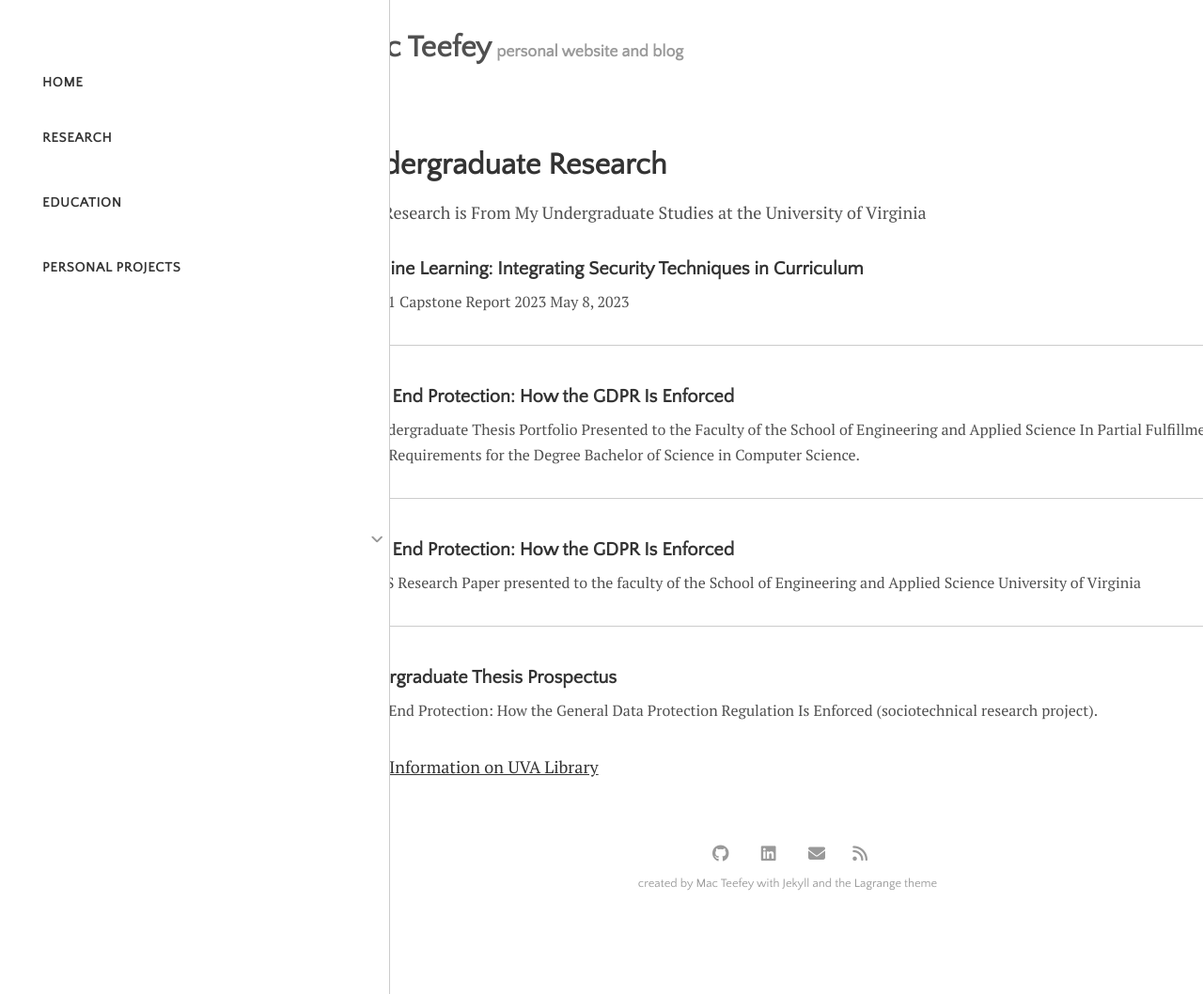
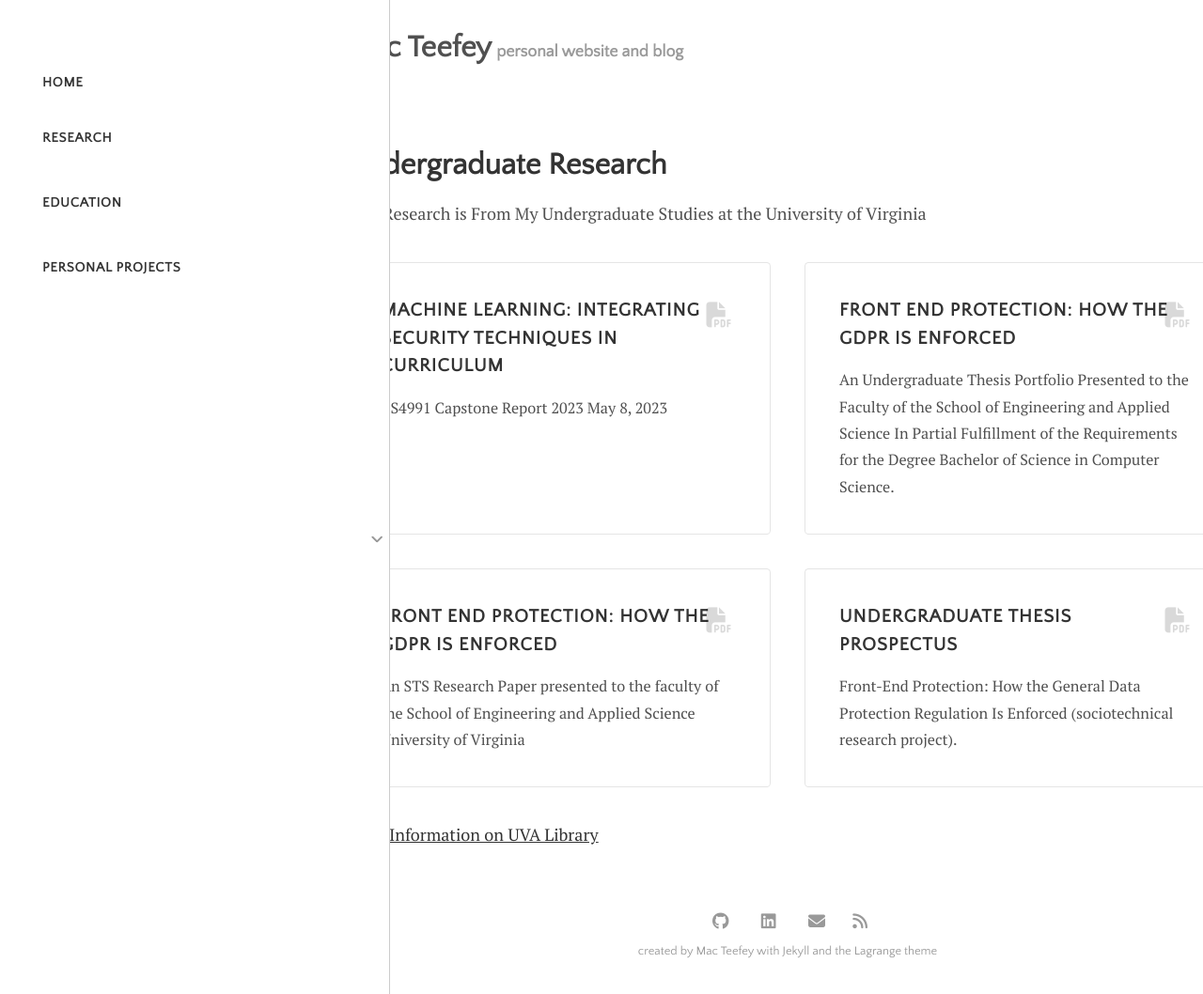
Before and after one commit to MacTeefey/MacTeefey.github.io, a Jekyll site: the page built from undergraduate.html, in a window 1280 px wide and 1058 px high. Shown: the whole window at 94% size. Built offline with Jekyll 4.4.1, drawn with Linux system fonts in a browser that asks for light colours; nearby versions of some CDN libraries.

Commit message:
Fix the cards issue
Copied the cards style from Phantom style

```diff
--- a/_sass/_research-cards.scss
+++ b/_sass/_research-cards.scss
@@ -1,30 +1,47 @@
 /*
-  Research List Layout
+  Research Cards Layout - Phantom Style
 */
 
 .research-list {
-  margin-top: 2rem;
-  margin-bottom: 2rem;
+  display: grid;
+  grid-template-columns: repeat(auto-fit, minmax(20em, 1fr));
+  gap: 2em;
+  margin-top: 2em;
+  margin-bottom: 2em;
+
+  @media (max-width: 736px) {
+    grid-template-columns: 1fr;
+    gap: 1.5em;
+  }
 }
 
 .research-item {
-  margin-bottom: 2.5rem;
-  padding-bottom: 2rem;
-  border-bottom: 1px solid $extra-light-gray-color;
+  position: relative;
+  background: #fff;
+  border: 1px solid rgba(0, 0, 0, 0.1);
+  border-radius: 0.25em;
+  padding: 2em;
+  transition: transform 0.2s ease, box-shadow 0.2s ease;
+  text-decoration: none;
+  display: block;
+  color: inherit;
 
-  &:last-child {
-    border-bottom: none;
-    margin-bottom: 0;
-    padding-bottom: 0;
+  &:hover {
+    transform: translateY(-0.25em);
+    box-shadow: 0 0.5em 1em rgba(0, 0, 0, 0.1);
+    text-decoration: none;
+    color: inherit;
   }
 
   h3 {
     font-family: $sans-serif-font-family;
-    font-size: 1.25rem;
+    font-size: 1.1em;
     font-weight: 600;
     color: $dark-gray-color;
-    margin-bottom: 0.5rem;
-    line-height: 1.4;
+    margin: 0 0 0.75em 0;
+    line-height: 1.5;
+    letter-spacing: 0.05em;
+    text-transform: uppercase;
 
     a {
       color: $dark-gray-color;
@@ -33,54 +50,83 @@
 
       &:hover {
         color: $link-color;
-        text-decoration: underline;
       }
     }
   }
 
   p {
-    font-size: 1rem;
+    font-size: 0.9em;
     color: $body-color;
-    line-height: 1.7;
+    line-height: 1.75;
     margin: 0;
+  }
+
+  // Icon indicator
+  &::after {
+    content: '\f1c1'; // PDF icon
+    font-family: 'Font Awesome 6 Free';
+    font-weight: 900;
+    position: absolute;
+    top: 1.5em;
+    right: 1.5em;
+    font-size: 1.5em;
+    color: rgba(0, 0, 0, 0.15);
+    transition: color 0.2s ease;
+  }
+
+  &:hover::after {
+    color: rgba(0, 0, 0, 0.25);
   }
 }
 
 .research-intro {
-  margin-bottom: 2rem;
+  margin-bottom: 2em;
 
   h2 {
     font-family: $sans-serif-font-family;
     color: $dark-gray-color;
-    margin-bottom: 1rem;
+    margin-bottom: 1em;
+    font-size: 1.5em;
+    font-weight: 600;
+    letter-spacing: 0.05em;
+    text-transform: uppercase;
   }
 
   p {
-    line-height: 1.7;
+    line-height: 1.75;
     color: $body-color;
+    font-size: 1em;
   }
 
   .external-link {
     color: $link-color;
     text-decoration: none;
+    border-bottom: 1px solid transparent;
+    transition: border-color 0.2s ease;
 
     &:hover {
-      text-decoration: underline;
+      border-bottom-color: $link-color;
     }
   }
 }
 
-@media (max-width: 768px) {
+@media (max-width: 736px) {
   .research-item {
-    margin-bottom: 2rem;
-    padding-bottom: 1.5rem;
+    padding: 1.5em;
 
     h3 {
-      font-size: 1.1rem;
+      font-size: 1em;
+      margin-bottom: 0.5em;
     }
 
     p {
-      font-size: 0.95rem;
+      font-size: 0.85em;
+    }
+
+    &::after {
+      font-size: 1.25em;
+      top: 1.25em;
+      right: 1.25em;
     }
   }
 }
--- a/undergraduate.html
+++ b/undergraduate.html
@@ -3,30 +3,32 @@ layout: page
 title: Undergraduate Research
 ---
 
-<p>This Research is From My Undergraduate Studies at the University of Virginia</p>
+<div class="research-intro">
+  <p>This Research is From My Undergraduate Studies at the University of Virginia</p>
+</div>
 
 <div class="research-list">
-  <div class="research-item">
-    <h3><a href="{{ site.github.url }}/assets/pdfs/Undegraduate/2_Teefey_Maclay_2023_BS_Capstone.pdf" target="_blank">Machine Learning: Integrating Security Techniques in Curriculum</a></h3>
+  <a href="{{ site.github.url }}/assets/pdfs/Undegraduate/2_Teefey_Maclay_2023_BS_Capstone.pdf" target="_blank" class="research-item">
+    <h3>Machine Learning: Integrating Security Techniques in Curriculum</h3>
     <p>CS4991 Capstone Report 2023 May 8, 2023</p>
-  </div>
+  </a>
 
-  <div class="research-item">
-    <h3><a href="{{ site.github.url }}/assets/pdfs/Undegraduate/1_Teefey_Maclay_2023_BS_Cover.pdf" target="_blank">Front End Protection: How the GDPR Is Enforced</a></h3>
+  <a href="{{ site.github.url }}/assets/pdfs/Undegraduate/1_Teefey_Maclay_2023_BS_Cover.pdf" target="_blank" class="research-item">
+    <h3>Front End Protection: How the GDPR Is Enforced</h3>
     <p>An Undergraduate Thesis Portfolio Presented to the Faculty of the School of Engineering and Applied Science In Partial Fulfillment of the Requirements for the Degree Bachelor of Science in Computer Science.</p>
-  </div>
+  </a>
 
-  <div class="research-item">
-    <h3><a href="{{ site.github.url }}/assets/pdfs/Undegraduate/3_Teefey_Maclay_2023_BS_Sociotechnical.pdf" target="_blank">Front End Protection: How the GDPR Is Enforced</a></h3>
+  <a href="{{ site.github.url }}/assets/pdfs/Undegraduate/3_Teefey_Maclay_2023_BS_Sociotechnical.pdf" target="_blank" class="research-item">
+    <h3>Front End Protection: How the GDPR Is Enforced</h3>
     <p>An STS Research Paper presented to the faculty of the School of Engineering and Applied Science University of Virginia</p>
-  </div>
+  </a>
 
-  <div class="research-item">
-    <h3><a href="{{ site.github.url }}/assets/pdfs/Undegraduate/4_Teefey_Maclay_2023_BS_Prospectus.pdf" target="_blank">Undergraduate Thesis Prospectus</a></h3>
+  <a href="{{ site.github.url }}/assets/pdfs/Undegraduate/4_Teefey_Maclay_2023_BS_Prospectus.pdf" target="_blank" class="research-item">
+    <h3>Undergraduate Thesis Prospectus</h3>
     <p>Front-End Protection: How the General Data Protection Regulation Is Enforced (sociotechnical research project).</p>
-  </div>
+  </a>
 </div>
 
-<p style="margin-top: 2rem;">
+<p style="margin-top: 2em;">
   <a href="https://libraetd.lib.virginia.edu/public_view/6682x5194" target="_blank" rel="noopener noreferrer" class="external-link">More Information on UVA Library</a>
 </p>
```
Also changed, not shown: masters.html (+9 -7 lines).
